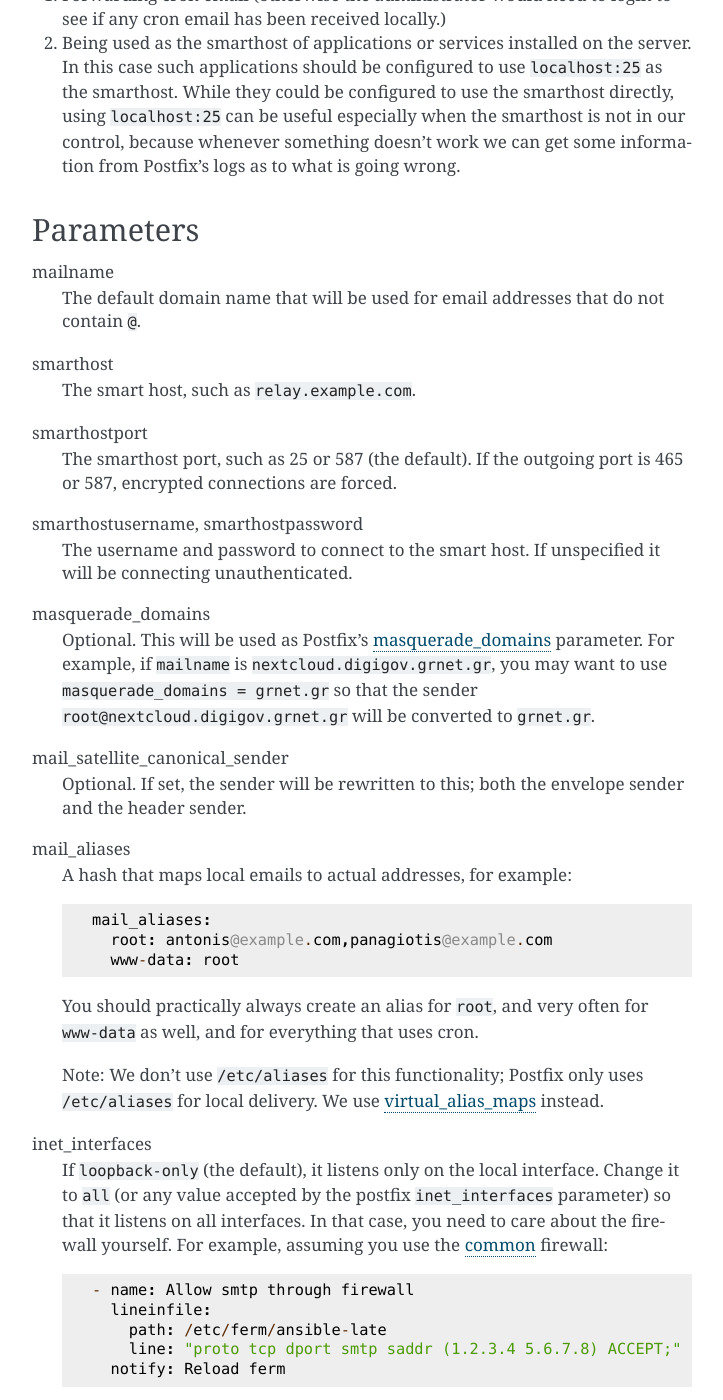
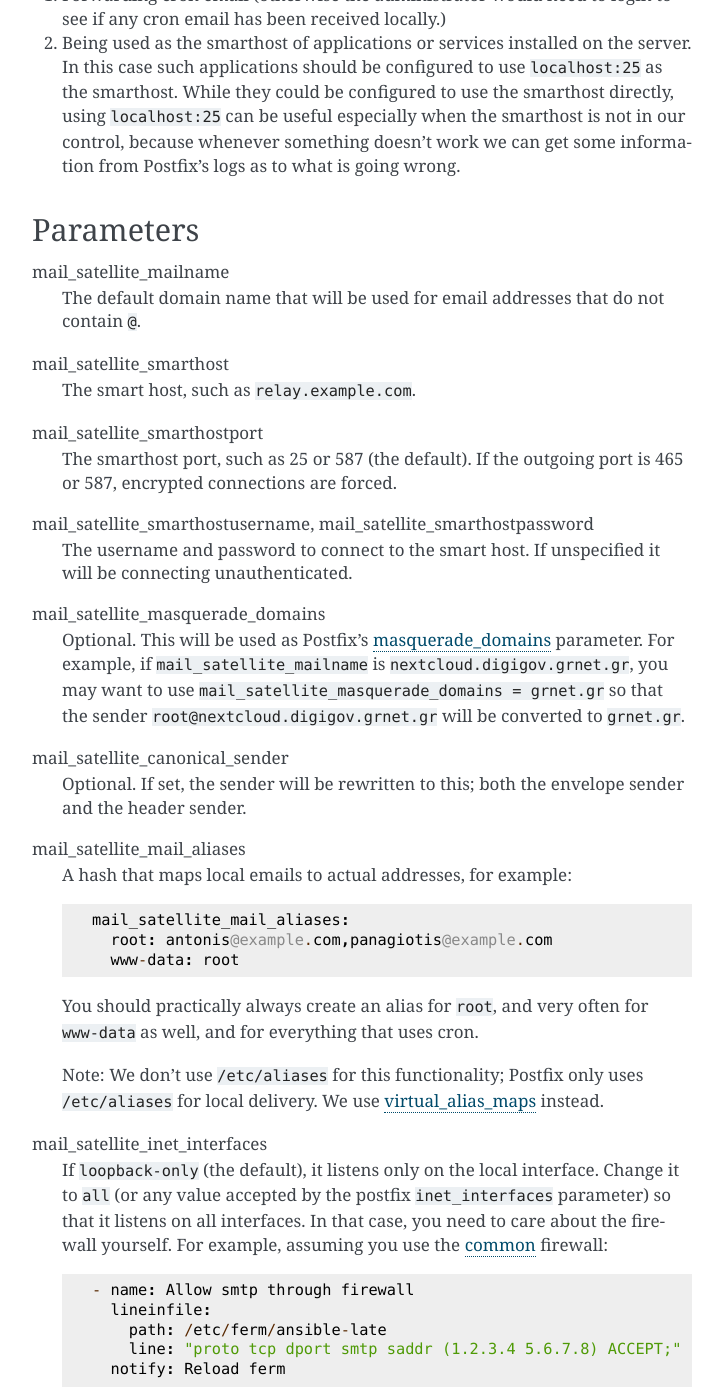
Before and after one commit to aptiko/aptiko.general, a Sphinx documentation site: the page built from docs/mail_satellite.rst, in a window 1280 px wide and 1400 px high, scrolled down 323 px. Shown: the whole window, without its empty margins (388-1111 px from the left). Built offline with Sphinx 7.4.7, drawn with Linux system fonts in a browser that asks for light colours; some of the changed text lies outside the part shown.

Commit message:
Lint mail_satellite

```diff
--- a/docs/mail_satellite.rst
+++ b/docs/mail_satellite.rst
@@ -27,26 +27,26 @@ It's mainly useful in two cases:
 Parameters
 ==========
 
-mailname
+mail_satellite_mailname
   The default domain name that will be used for email addresses that do
   not contain ``@``.
 
-smarthost
+mail_satellite_smarthost
   The smart host, such as ``relay.example.com``.
 
-smarthostport
+mail_satellite_smarthostport
   The smarthost port, such as 25 or 587 (the default). If the outgoing
   port is 465 or 587, encrypted connections are forced.
 
-smarthostusername, smarthostpassword
+mail_satellite_smarthostusername, mail_satellite_smarthostpassword
   The username and password to connect to the smart host. If unspecified
   it will be connecting unauthenticated.
 
-masquerade_domains
+mail_satellite_masquerade_domains
   Optional. This will be used as Postfix's masquerade_domains_
-  parameter.  For example, if ``mailname`` is
+  parameter.  For example, if ``mail_satellite_mailname`` is
   ``nextcloud.digigov.grnet.gr``, you may want to use
-  ``masquerade_domains = grnet.gr`` so that the sender
+  ``mail_satellite_masquerade_domains = grnet.gr`` so that the sender
   ``root@nextcloud.digigov.grnet.gr`` will be converted to ``grnet.gr``.
 
   .. _masquerade_domains: http://www.postfix.org/postconf.5.html#masquerade_domains
@@ -55,10 +55,10 @@ mail_satellite_canonical_sender
   Optional. If set, the sender will be rewritten to this; both the envelope
   sender and the header sender.
 
-mail_aliases
+mail_satellite_mail_aliases
   A hash that maps local emails to actual addresses, for example::
 
-    mail_aliases:
+    mail_satellite_mail_aliases:
       root: antonis@example.com,panagiotis@example.com
       www-data: root
 
@@ -71,7 +71,7 @@ mail_aliases
 
   .. _virtual_alias_maps: http://www.postfix.org/postconf.5.html#virtual_alias_maps
 
-inet_interfaces
+mail_satellite_inet_interfaces
   If ``loopback-only`` (the default), it listens only on the local
   interface. Change it to ``all`` (or any value accepted by the postfix
   ``inet_interfaces`` parameter) so that it listens on all interfaces.
@@ -84,11 +84,15 @@ inet_interfaces
         line: "proto tcp dport smtp saddr (1.2.3.4 5.6.7.8) ACCEPT;"
       notify: Reload ferm
 
-  You also need to set ``my_networks``.
+  You also need to set ``mail_satellite_mynetworks``.
 
-mynetworks
+mail_satellite_mynetworks
   The networks that are allowed to relay. If unset, only the localhost
   from the local interface is allowed to send emails. If you set it,
   don't specify the localhost, this will be included anyway.
 
-  See also ``inet_interfaces``.
+  See also ``mail_satellite_inet_interfaces``.
+
+The old unprefixed variable names are still accepted for backwards
+compatibility, but new playbooks should use the ``mail_satellite_*``
+names above.
```
Also changed, not shown: 9 other files.
